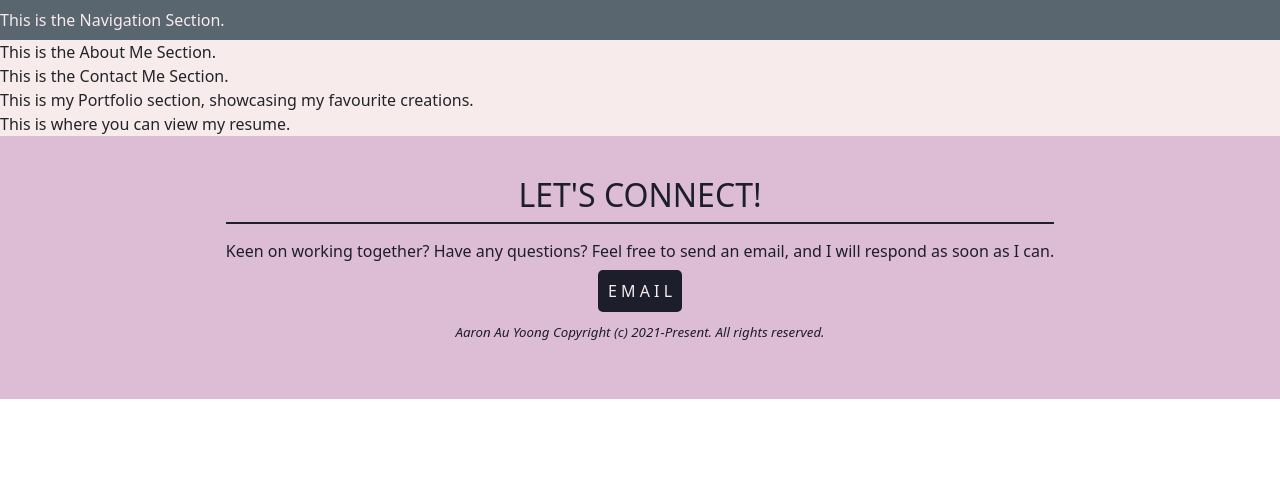
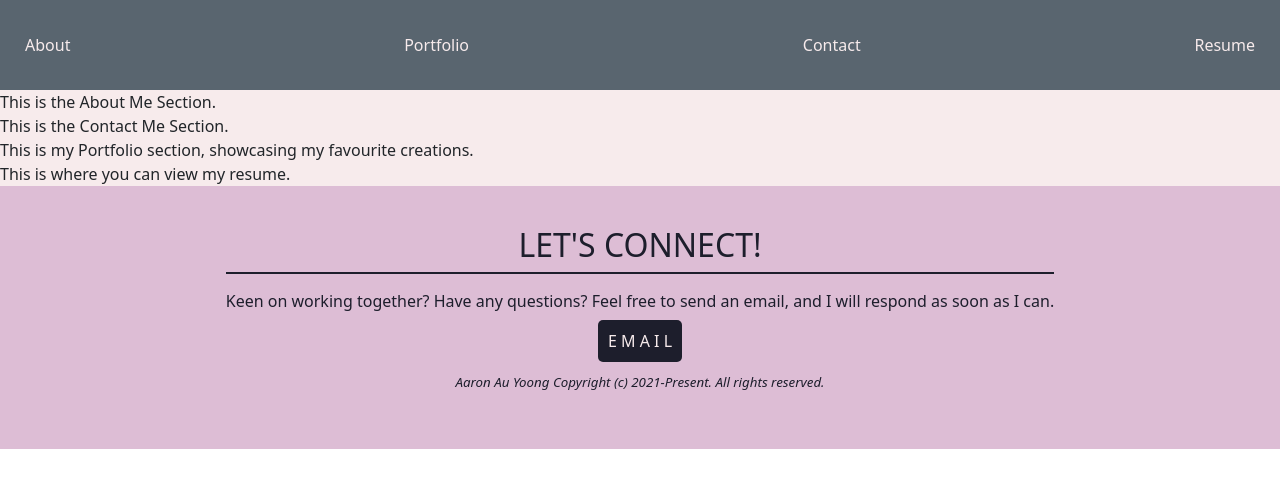
Before and after one commit to aaronauyoong/my-react-portfolio, a React (Create React App) app: page / in a window 1280 px wide. Shown: the top 488 px of the page. Built offline with nearby package versions, Linux system fonts and the light colour scheme.

Commit message:
added preliminary styling and code for navbar

```diff
--- a/src/assets/styles/nav.css
+++ b/src/assets/styles/nav.css
@@ -10,4 +10,19 @@
 .navbar {
     background-color: var(--black-coral);
     color: var(--lavender-blush);
+    display: flex;
+    flex-wrap: wrap;
 }
+
+.nav-btn {
+    background-color: var(--black-coral);
+    color: var(--lavender-blush);
+    text-decoration: none;
+    margin: 5px;
+    padding: 20px;
+}
+
+.nav-btn:hover{
+    color: var(--lavender-blush);
+    cursor: pointer;
+}
--- a/src/components/Nav.js
+++ b/src/components/Nav.js
@@ -6,7 +6,10 @@ import "../assets/styles/custom-styles.css";
 function Nav() {
     return (
         <section class="navbar">
-            This is the Navigation Section.
+            <a href="#about" class="nav-btn">About</a>
+            <a href="#portfolio" class="nav-btn">Portfolio</a>
+            <a href="#contact" class="nav-btn">Contact</a>
+            <a href="#resume" class="nav-btn">Resume</a>
         </section>
     )
 }
```
